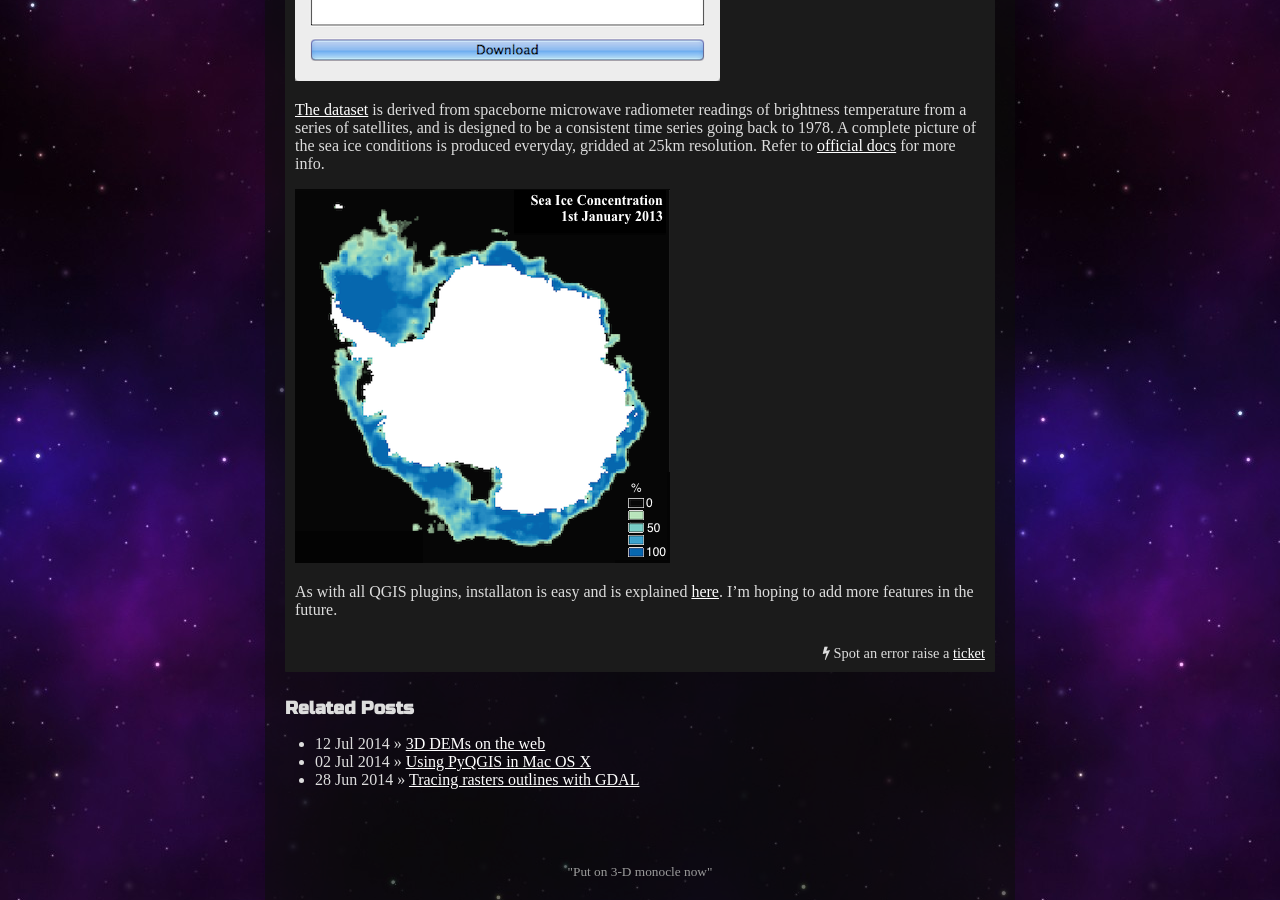
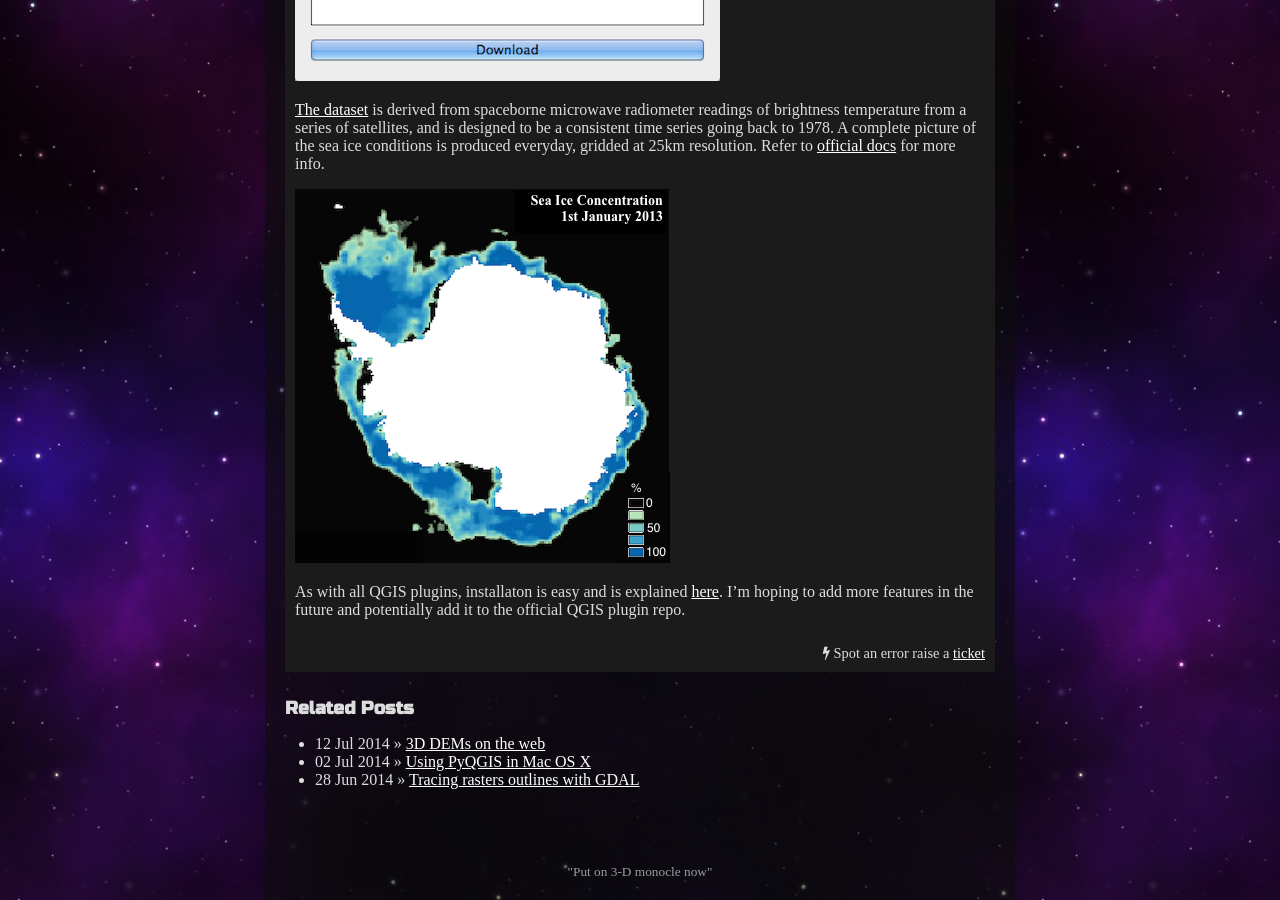
Before and after one commit to geogsci/geogsci.github.com, a Jekyll site: the page built from _posts/2014-10-23-my-first-qgis-plugin.md, in a window 1280 px wide and 900 px high, scrolled down 711 px. Built offline with Jekyll 4.4.1, drawn with Linux system fonts in a browser that asks for light colours.

Commit message:
Small ammendment to post

```diff
--- a/_posts/2014-10-23-my-first-qgis-plugin.md
+++ b/_posts/2014-10-23-my-first-qgis-plugin.md
@@ -13,4 +13,4 @@ The plugin downloads sea ice concentration data of Antarctica within a time rang
 
 ![Sea ice concentration January 2013](/assets/posts/sea_ice_map.png)
 
-As with all QGIS plugins, installaton is easy and is explained [here](http://seaicedata.remotesensing.io). I'm hoping to add more features in the future.
+As with all QGIS plugins, installaton is easy and is explained [here](http://seaicedata.remotesensing.io). I'm hoping to add more features in the future and potentially add it to the official QGIS plugin repo.
```
